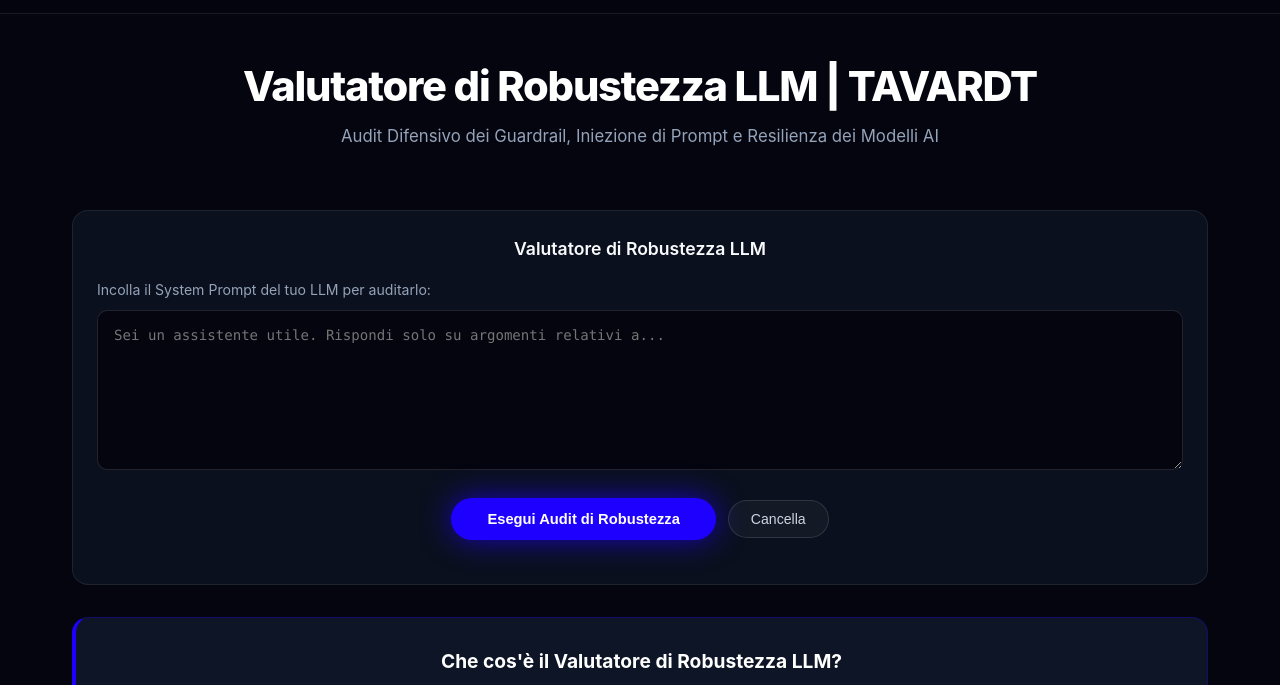
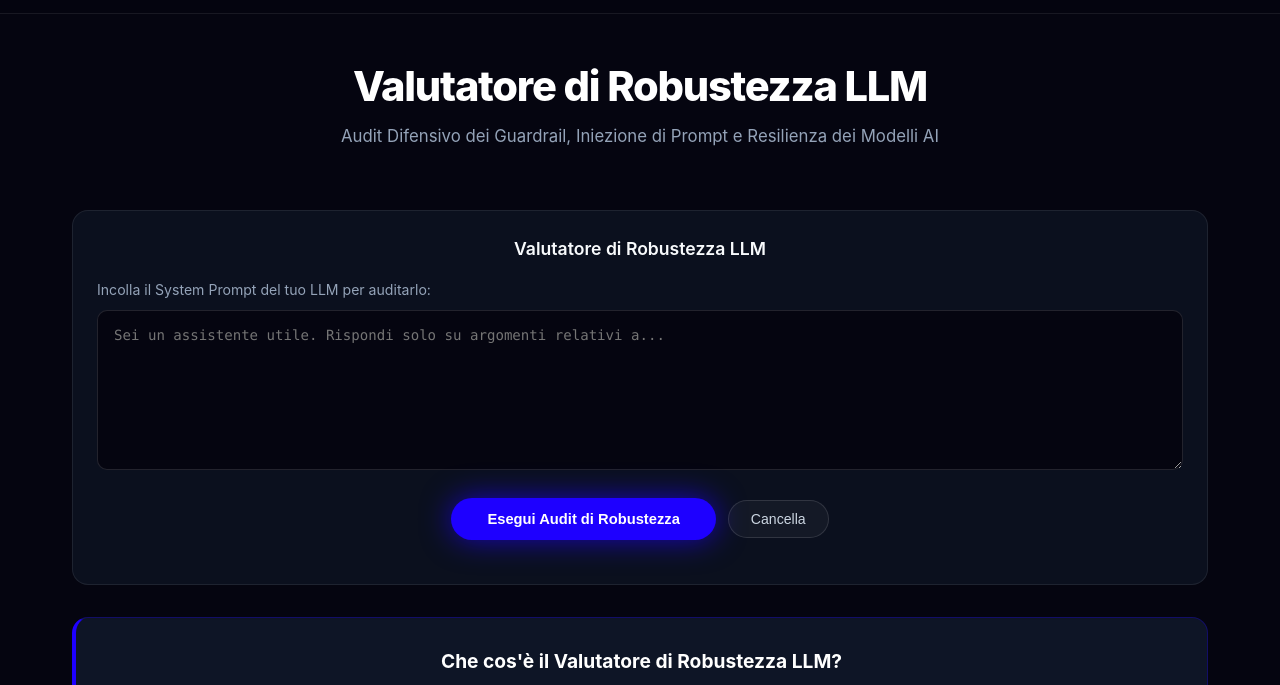
Before and after one commit to TAVARDT-Italia/llm-robustness-evaluator-it, a plain HTML site: page index.html in a window 1280 px wide. Shown: the part 67-752 px from the top of the page. Drawn offline with Linux system fonts and the light colour scheme.

Commit message:
Update index.html

```diff
--- a/index.html
+++ b/index.html
@@ -1352,7 +1352,7 @@ footer > div:first-child {
 </div>
 </header>
 <section class="hero">
-<h1>Valutatore di Robustezza LLM <span>|</span> TAVARDT</h1>
+<h1>Valutatore di Robustezza LLM</h1>
 <p>Audit Difensivo dei Guardrail, Iniezione di Prompt e Resilienza dei Modelli AI</p>
 </section>
 <main>
```
